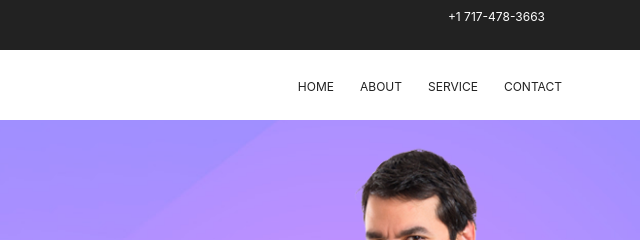
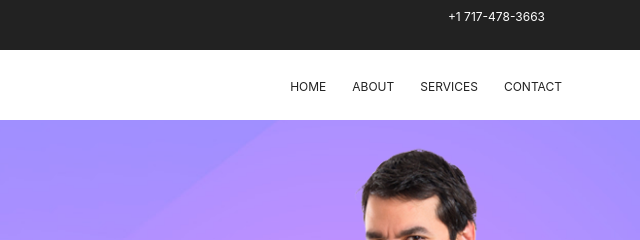
Before and after one commit to MLITservices/mlit, a website with bundled scripts: page views/index.html in a window 1280 px wide. Shown: the top 240 px of the page, 640-1280 px from the left. Built offline with nearby package versions, Linux system fonts and the light colour scheme.

Commit message:
Update index.html

```diff
--- a/views/index.html
+++ b/views/index.html
@@ -58,7 +58,7 @@
 				        <ul class="nav-menu">
 				          <li class="menu-active"><a href="./index.html">Home</a></li>
 				          <li><a href="./about.html">About</a></li>
-				          <li><a href="./services.html">Service</a></li>
+				          <li><a href="./services.html">Services</a></li>
 				          <!--<li><a href="./feedback.html">Feedback</a></li>-->
 				          <!--<li class="menu-has-children"><a href="./">Blog</a>
 				            <ul>
```
